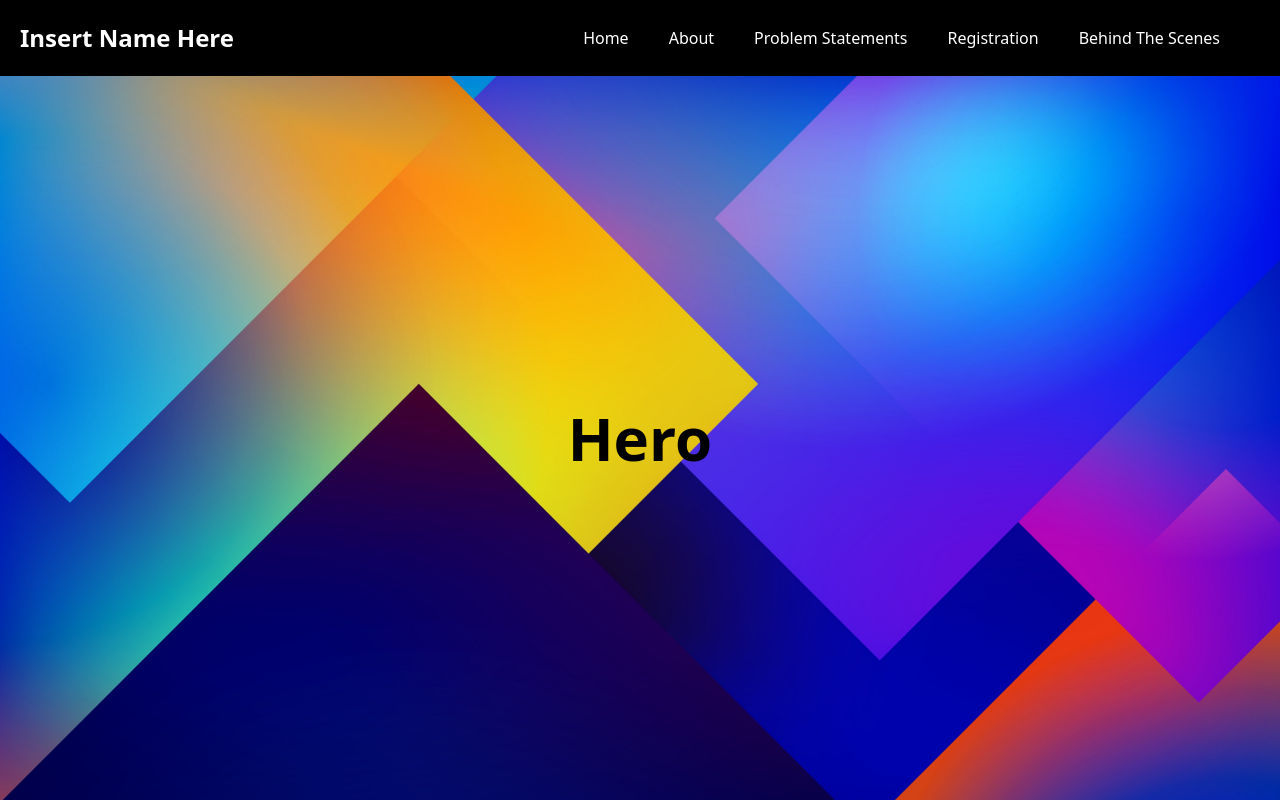
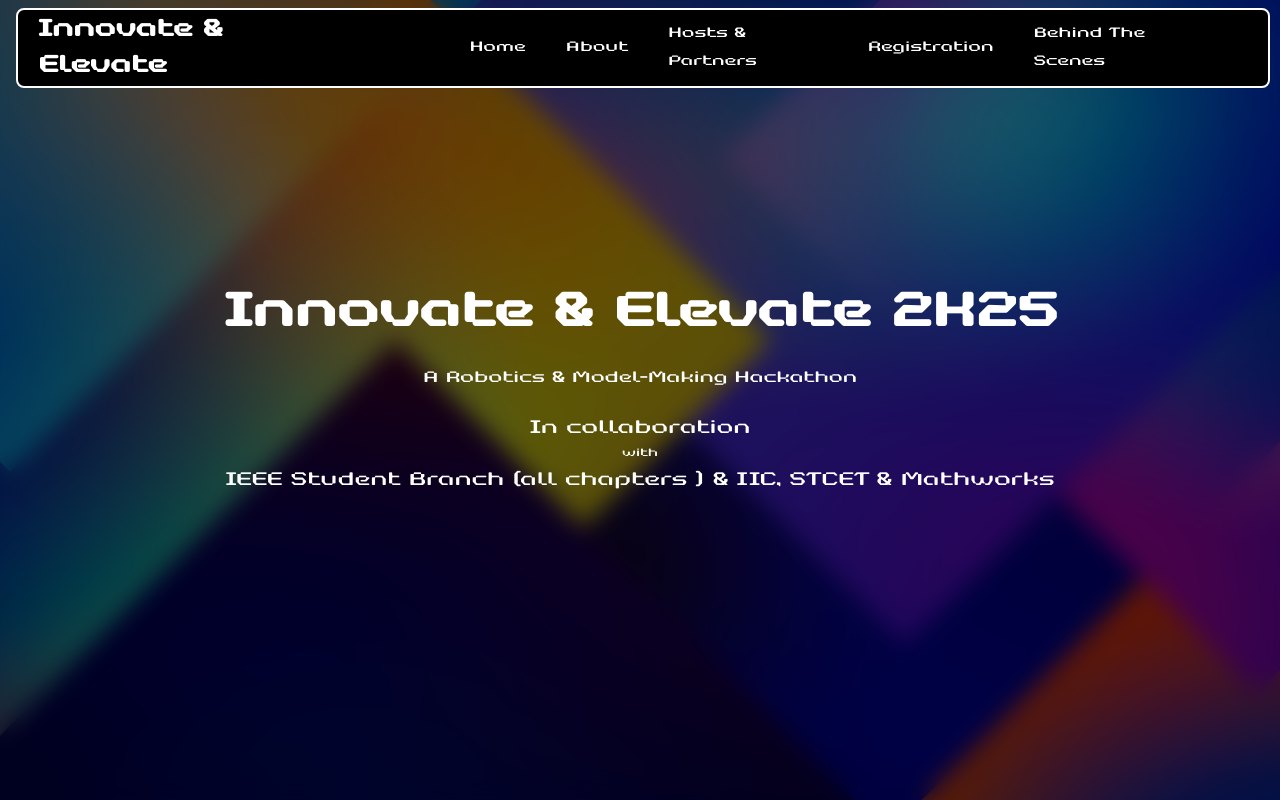
Before and after one commit to AdrishikharChowdhury/Innovate-Elevate, a React (Vite) app: page / in a window 1280 px wide. Built offline with nearby package versions, Linux system fonts and the light colour scheme.

Commit message:
Added Contents in Hero Section and fonts

```diff
--- a/src/App.jsx
+++ b/src/App.jsx
@@ -5,7 +5,7 @@
 
 const App = () => {
   return (
-    <div className="w-full flex-col flex h-screen text-white bg-purple-950">
+    <div className="w-full flex-col flex min-h-screen text-white bg-purple-950">
       <Navbar />
       <Home />
     </div>
--- a/src/components/Hero.jsx
+++ b/src/components/Hero.jsx
@@ -3,10 +3,17 @@
 
 const Hero = () => {
   return (
-    <div className='w-full h-full bg-cover bg-center bg-no-repeat flex justify-center items-center flex-col' style={{
+    <div className='w-full h-screen bg-cover bg-center bg-no-repeat grow' style={{
       backgroundImage: `url(${background})`
     }}>
-      <h1 className='text-6xl font-extrabold text-black'>Hero</h1>
+      <div className="w-full h-full bg-black/60 backdrop-blur-md flex justify-center items-center flex-col ">
+        <div className="w-90/100 flex flex-col justify-center items-center gap-5 p-20 ">
+          <h1 className='text-6xl font-extrabold'>Innovate & Elevate 2K25</h1>
+          <p className='text-wrap text-center text-xl'>A Robotics & Model-Making Hackathon</p>
+          <p className='text-wrap text-center text-2xl flex justify-center items-center flex-col'><span>In collaboration</span> <span className='text-sm'>with</span> IEEE Student Branch (all chapters ) & IIC, STCET & Mathworks</p>
+          <div className=""></div>
+        </div>
+      </div>
     </div>
   )
 }
--- a/src/components/Navbar.jsx
+++ b/src/components/Navbar.jsx
@@ -2,15 +2,17 @@
 
 const Navbar = () => {
     return (
-        <div className='bg-black w-full p-5 flex justify-between items-center h-20' >
-            <h1 className='font-semibold text-2xl'>Insert Name Here</h1>
-            <ul className='flex justify-center items-center gap-10 px-10'>
+        <div className="w-full flex justify-center items-center">
+            <div className='bg-black w-98/100 p-5 flex justify-between items-center h-20 rounded-lg fixed top-2 left-0 z-10 gap-20 ml-4 border-2' >
+            <h1 className='font-semibold text-3xl'>Innovate & Elevate</h1>
+            <ul className='flex text-lg justify-center items-center gap-10 px-10'>
                 <li className='pb-1/2 hover:border-b-2 cursor-pointer transition-all duration-50'>Home</li>
                 <li className='pb-1/2 hover:border-b-2 cursor-pointer transition-all duration-50'>About</li>
-                <li className='pb-1/2 hover:border-b-2 cursor-pointer transition-all duration-50'>Problem Statements</li>
+                <li className='pb-1/2 hover:border-b-2 cursor-pointer transition-all duration-50'>Hosts & Partners</li>
                 <li className='pb-1/2 hover:border-b-2 cursor-pointer transition-all duration-50'>Registration</li>
                 <li className='pb-1/2 hover:border-b-2 cursor-pointer transition-all duration-50'>Behind The Scenes</li>
             </ul>
+        </div>
         </div>
     )
 }
--- a/src/index.css
+++ b/src/index.css
@@ -1 +1,9 @@
 @import "tailwindcss";
+
+@font-face {
+  font-family: "Retropix";
+  src: url("./assets/fonts/Retropixel.otf") format("opentype");
+}
+body {
+  font-family: "Retropix", sans-serif;
+}
```
Also changed, not shown: src/assets/fonts/Retropixel.otf (added).
